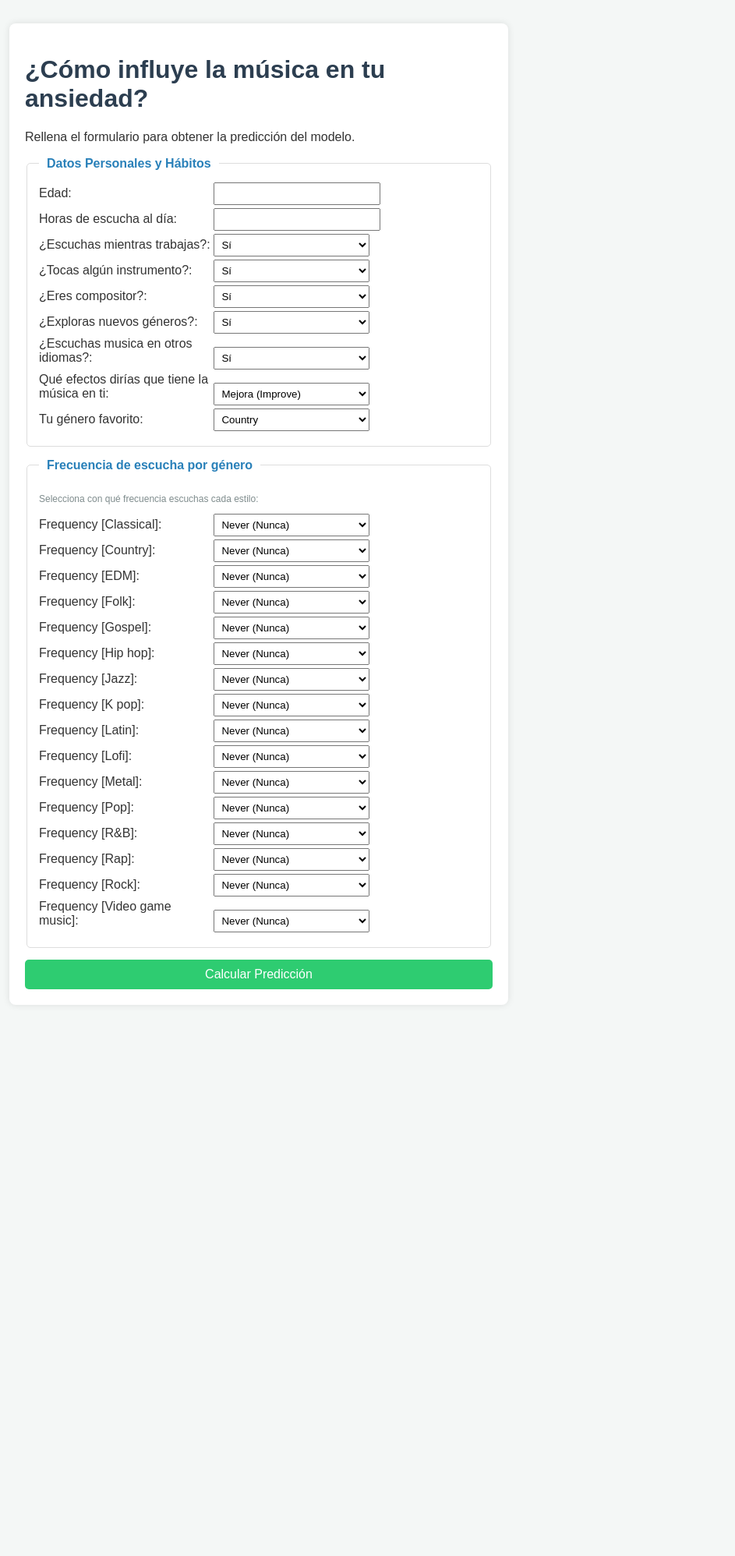
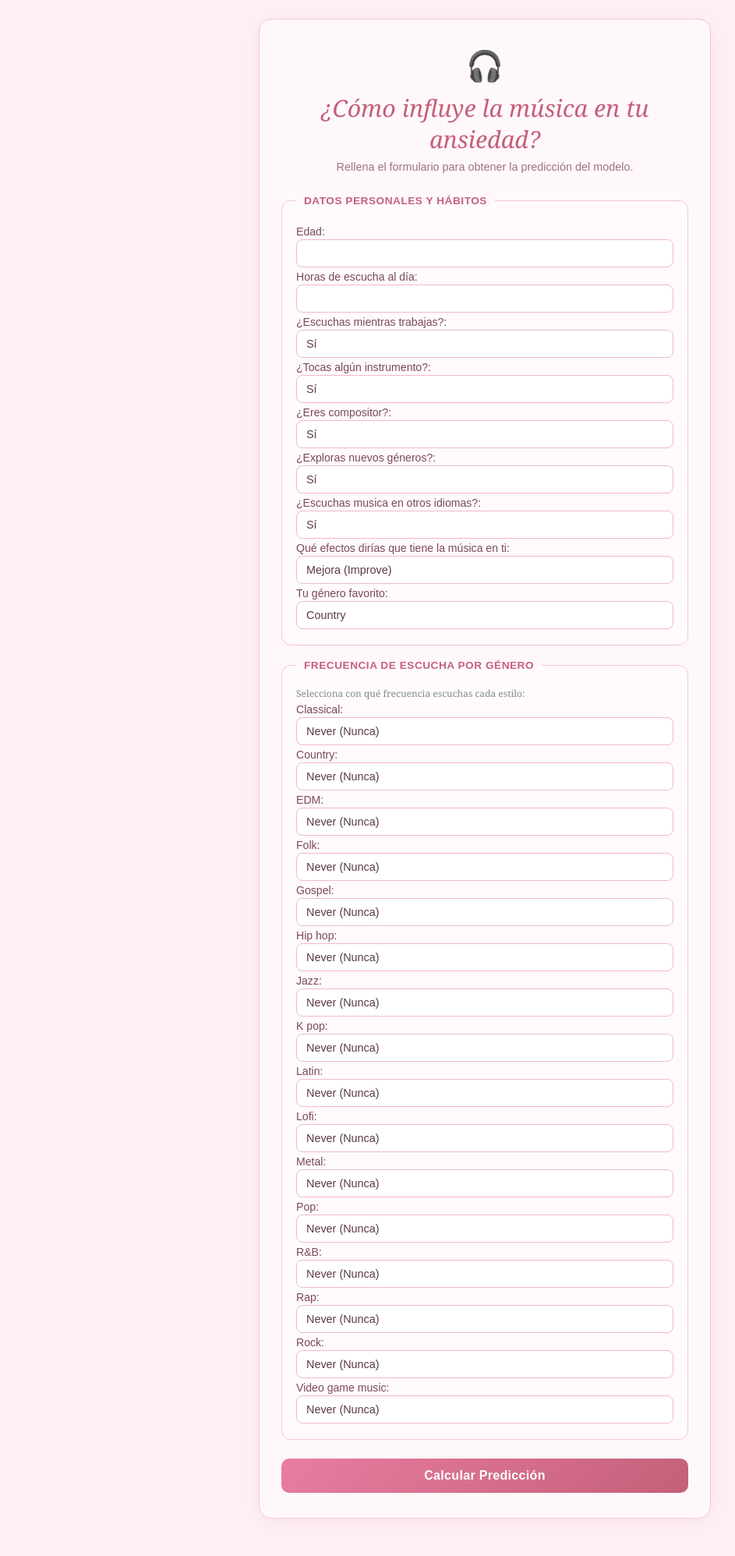
Before and after one commit to joselineproa21/Tutorial-de-una-aplicaci-n-web-de-ML-con-Flask, a Flask app: page / in a window 1280 px wide. Shown: the whole page at 78% size, without its empty margins (18-961 px from the left). Before the commit the page ends 1269 px from the top, so only its background shows below. Run offline with Flask 3, Linux system fonts and the light colour scheme; parts of the project's set-up code (start-up, migrations or seed data) failed here and were passed over.

Commit message:
estilo del formulario

```diff
--- a/src/templates/index.html
+++ b/src/templates/index.html
@@ -2,27 +2,190 @@
 <html lang="es">
 <head>
     <meta charset="UTF-8">
+    <meta name="viewport" content="width=device-width, initial-scale=1.0">
     <title>Predictor de Ansiedad y Música</title>
     <style>
-        body { font-family: Arial, sans-serif; margin: 30px; background-color: #f4f7f6; color: #333; }
-        .container { max-width: 600px; background: white; padding: 20px; border-radius: 8px; box-shadow: 0px 0px 10px rgba(0,0,0,0.1); }
-        h1 { color: #2c3e50; }
-        fieldset { border: 1px solid #ddd; padding: 15px; margin-bottom: 15px; border-radius: 5px; }
-        legend { font-weight: bold; color: #2980b9; padding: 0 10px; }
-        label { display: inline-block; width: 220px; margin-bottom: 10px; }
-        select, input { padding: 5px; width: 200px; }
-        button { background-color: #2ecc71; color: white; padding: 10px 20px; border: none; border-radius: 5px; cursor: pointer; font-size: 16px; width: 100%; }
-        button:hover { background-color: #27ae60; }
-        .resultado { margin-top: 20px; padding: 15px; background-color: #d5f5e3; color: #1e8449; border-radius: 5px; text-align: center; font-weight: bold; }
+        * {
+            box-sizing: border-box;
+            margin: 0;
+            padding: 0;
+        }
+
+        body {
+            font-family: 'Georgia', serif;
+            background-color: #fdf0f5;
+            color: #5a3a45;
+            min-height: 100vh;
+            padding: 24px 16px 48px;
+        }
+
+        .container {
+            max-width: 580px;
+            margin: 0 auto;
+            background: #fff8fb;
+            padding: 32px 28px;
+            border-radius: 16px;
+            border: 1.5px solid #f5c6d8;
+            box-shadow: 0 4px 24px rgba(230, 130, 170, 0.12);
+        }
+
+        .header {
+            text-align: center;
+            margin-bottom: 28px;
+        }
+
+        .header .emoji {
+            font-size: 2.4rem;
+            display: block;
+            margin-bottom: 10px;
+        }
+
+        h1 {
+            font-size: clamp(1.4rem, 5vw, 1.9rem);
+            color: #c4607a;
+            line-height: 1.3;
+            margin-bottom: 8px;
+            font-weight: normal;
+            font-style: italic;
+        }
+
+        .subtitle {
+            font-family: Arial, sans-serif;
+            font-size: 0.9rem;
+            color: #a07080;
+        }
+
+        fieldset {
+            border: 1.5px solid #f5c6d8;
+            border-radius: 12px;
+            padding: 20px 18px;
+            margin-bottom: 18px;
+            background: #fffafc;
+        }
+
+        legend {
+            font-family: Arial, sans-serif;
+            font-weight: bold;
+            font-size: 0.85rem;
+            color: #c4607a;
+            padding: 0 10px;
+            letter-spacing: 0.04em;
+            text-transform: uppercase;
+        }
+
+        .field {
+            display: flex;
+            flex-direction: column;
+            gap: 5px;
+            margin-bottom: 14px;
+        }
+
+        .field:last-child {
+            margin-bottom: 0;
+        }
+
+        label {
+            font-family: Arial, sans-serif;
+            font-size: 0.88rem;
+            color: #7a4a58;
+        }
+
+        input[type="number"],
+        select {
+            width: 100%;
+            padding: 9px 12px;
+            border: 1.5px solid #f0b8cc;
+            border-radius: 8px;
+            background: white;
+            color: #5a3a45;
+            font-size: 0.9rem;
+            font-family: Arial, sans-serif;
+            appearance: none;
+            -webkit-appearance: none;
+            transition: border-color 0.2s;
+        }
+
+        input[type="number"]:focus,
+        select:focus {
+            outline: none;
+            border-color: #c4607a;
+            box-shadow: 0 0 0 3px rgba(196, 96, 122, 0.1);
+        }
+
+        .frecuencia-grid {
+            display: grid;
+            grid-template-columns: 1fr 1fr;
+            gap: 10px;
+        }
+
+        @media (max-width: 420px) {
+            .frecuencia-grid {
+                grid-template-columns: 1fr;
+            }
+        }
+
+        .freq-note {
+            font-family: Arial, sans-serif;
+            font-size: 0.78rem;
+            color: #b090a0;
+            margin-bottom: 14px;
+        }
+
+        button[type="submit"] {
+            width: 100%;
+            background: linear-gradient(135deg, #e87da0, #c4607a);
+            color: white;
+            padding: 13px 20px;
+            border: none;
+            border-radius: 10px;
+            cursor: pointer;
+            font-size: 1rem;
+            font-family: Arial, sans-serif;
+            font-weight: bold;
+            letter-spacing: 0.02em;
+            margin-top: 6px;
+            transition: opacity 0.2s, transform 0.1s;
+        }
+
+        button[type="submit"]:hover {
+            opacity: 0.9;
+            transform: translateY(-1px);
+        }
+
+        button[type="submit"]:active {
+            transform: translateY(0);
+        }
+
+        .resultado {
+            margin-top: 22px;
+            padding: 18px;
+            background: linear-gradient(135deg, #fde8f0, #fdd5e5);
+            color: #a03055;
+            border-radius: 12px;
+            text-align: center;
+            font-family: Arial, sans-serif;
+            font-size: 1.1rem;
+            font-weight: bold;
+            border: 1.5px solid #f5b8cc;
+            letter-spacing: 0.01em;
+        }
+
+        .resultado::before {
+            content: '🎵 ';
+        }
     </style>
 </head>
 <body>
 
 <div class="container">
-    <h1>¿Cómo influye la música en tu ansiedad?</h1>
-    <p>Rellena el formulario para obtener la predicción del modelo.</p>
+    <div class="header">
+        <span class="emoji">🎧</span>
+        <h1>¿Cómo influye la música en tu ansiedad?</h1>
+        <p class="subtitle">Rellena el formulario para obtener la predicción del modelo.</p>
+    </div>
 
-    <form action="/" method="post">
+
+    <form action="/predict" method="post">
         <fieldset>
             <legend>Datos Personales y Hábitos</legend>
 
@@ -96,7 +259,7 @@
             {% set generos = ['Classical', 'Country', 'EDM', 'Folk', 'Gospel', 'Hip hop', 'Jazz', 'K pop', 'Latin', 'Lofi', 'Metal', 'Pop', 'R&B', 'Rap', 'Rock', 'Video game music'] %}
 
             {% for g in generos %}
-            <label>Frequency [{{ g }}]:</label>
+            <label> {{ g }}:</label>
             <select name="Frequency [{{ g }}]" required>
                 <option value="0">Never (Nunca)</option>
                 <option value="1">Rarely (Rara vez)</option>
@@ -110,9 +273,10 @@
     </form>
 
     {% if resultado %}
-        <h2>Resultado de la predicción: {{ resultado }}</h2>
+        <div class="resultado">{{ resultado }}</div>
     {% endif %}
 
+</div>
 </div>
 
 </body>
```
